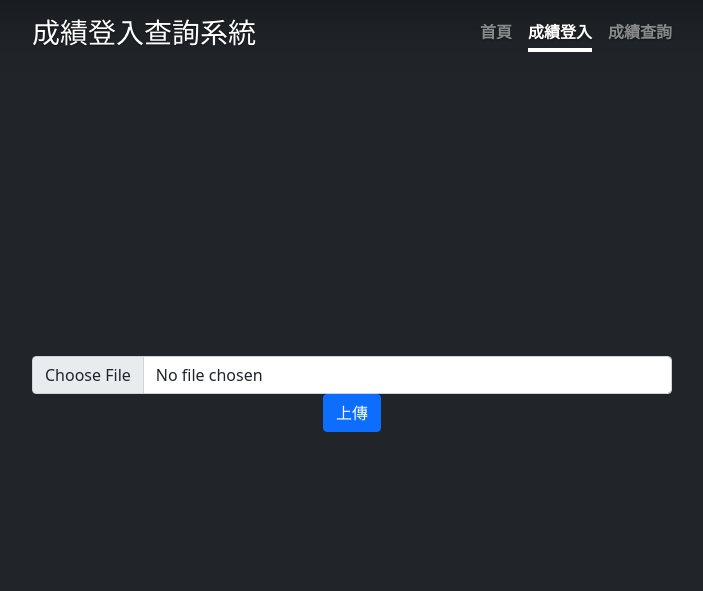
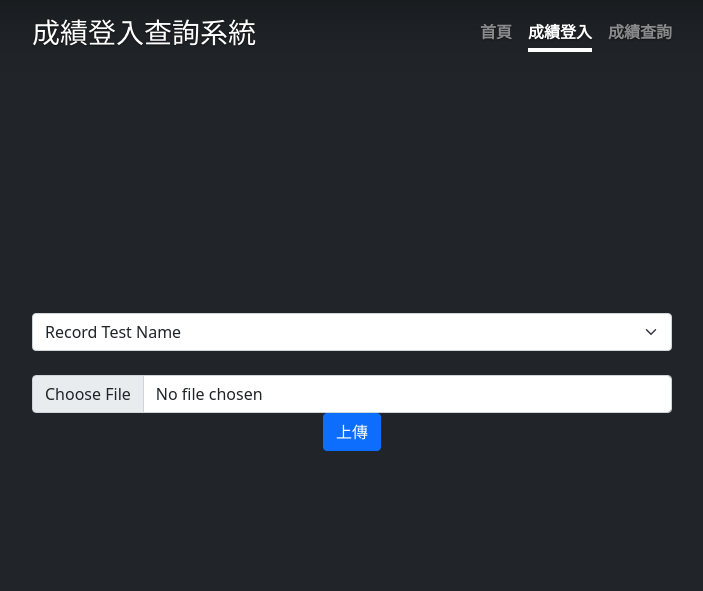
Before and after one commit to ginosjchang/2022_SE, a Flask app: template src/templates/upload.html in a window 1280 px wide. Shown: the top 591 px of the page, without its empty margins (288-991 px from the left). Run offline with Flask 2, Linux system fonts and the light colour scheme; the template is opened without the code that fills it: most values are stand-ins (such as "Sample title", 1, 10 or a date in 2020).

Commit message:
Selection bar with table columns in database

```diff
--- a/main.py
+++ b/main.py
@@ -6,4 +6,4 @@ app = create_app()
 
 if __name__ == "__main__":
 
-    app.run(port=7414)
+    app.run(port=7414, debug=True)
--- a/src/__init__.py
+++ b/src/__init__.py
@@ -37,9 +37,9 @@ def upload(username):
             global app, db
             filename = secure_filename(file.filename)
             file.save(os.path.join(app.config['UPLOAD_FOLDER'], filename))
-            sql_cmd = "INSERT INTO test (NAME, PATH) VALUES ('" + filename + "','" + os.path.join(app.config['UPLOAD_FOLDER'], filename) + "')"
-            db.engine.execute(sql_cmd)
-    return render_template('upload.html', name=username)
+    columns_data = db.engine.execute("SHOW FIELDS FROM test")
+    columns_name = {i['Field'] for i in columns_data if i['Field'] != 'ID'}
+    return render_template('upload.html', name=username, options=columns_name)
 
 def search(username):
     return render_template('search.html', name=username)
--- a/src/templates/upload.html
+++ b/src/templates/upload.html
@@ -45,6 +45,13 @@
     </div>
   </header>
 
+  <select class="form-select" aria-label="Default select example">
+    <option selected>Record Test Name</option>
+    {% for option in options %}
+      <option value="'{{ option }}'">{{ option }}</option>
+    {% endfor %}
+  </select>
+
   <div class="mb-3">
     <form method="post" action="{{url_for('upload', username=name)}}" enctype="multipart/form-data">
       <label for="formFile" class="form-label"></label>
```
